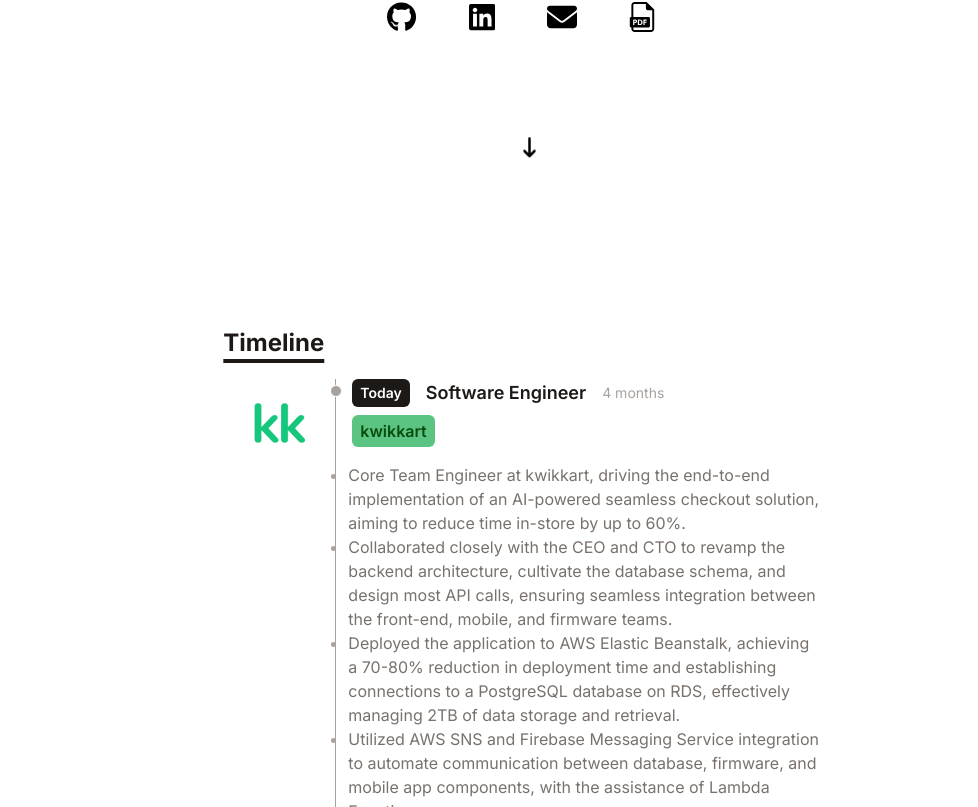
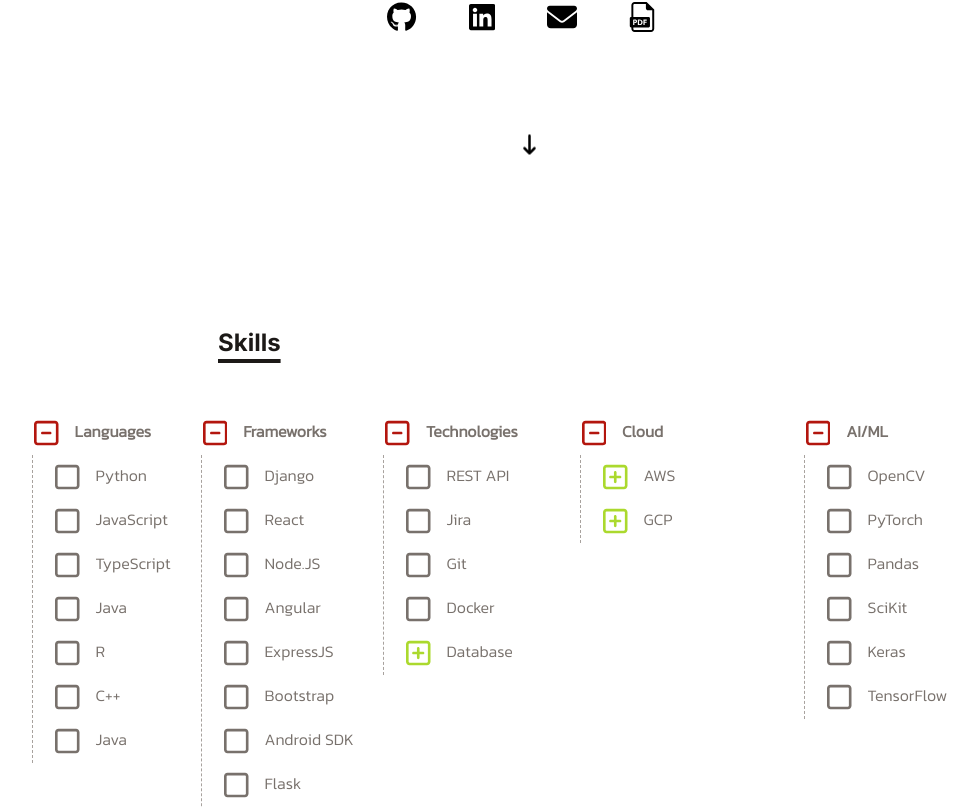
Before and after one commit to abhawsar10/AB-Portfolio, a React (Vite) app: page / in a window 1280 px wide. Shown: the part 513-1320 px from the top of the page, without its empty margins (118-1096 px from the left). Built offline with nearby package versions, Linux system fonts and the light colour scheme.

Commit message:
Added Skills Section

```diff
--- a/index.html
+++ b/index.html
@@ -21,6 +21,8 @@
     <link rel="preconnect" href="https://fonts.gstatic.com" crossorigin>
     <link href="https://fonts.googleapis.com/css2?family=Inter:wght@300;400;500;600;700&family=Pixelify+Sans:wght@400;500&family=Young+Serif&display=swap" rel="stylesheet">
 
+    <link href="https://fonts.googleapis.com/css2?family=Kanit:wght@300&family=Poppins&display=swap" rel="stylesheet">
+
   </head>
   <body>
     <div id="root"></div>
--- a/package.json
+++ b/package.json
@@ -17,7 +17,9 @@
     "babel-plugin-macros": "^3.1.0",
     "react": "^18.2.0",
     "react-dom": "^18.2.0",
-    "react-scroll": "^1.8.9"
+    "react-scroll": "^1.8.9",
+    "react-use-measure": "^2.1.1",
+    "styled-components": "^6.1.0"
   },
   "devDependencies": {
     "@tailwindcss/nesting": "^0.0.0-insiders.565cd3e",
--- a/src/App.jsx
+++ b/src/App.jsx
@@ -5,6 +5,7 @@
 import Timeline from './components/Timeline'
 import Footer from './components/Footer'
 import Intro from './components/Intro'
+import Skills from './components/Skills/Skills'
 
 
 function App() {
@@ -77,6 +78,7 @@
       <div className='bg-white dark:bg-stone-900 text-stone-900 dark:text-stone-300 min-h-screen font-inter '>
         <div className='max-w-5xl w-11/12 mx-auto'>
           <Intro/>
+		  <Skills/>
           <Timeline theme={theme}/>
           <Portfolio/>
           <Contact id="contactesh"/>
--- a/src/components/Intro.jsx
+++ b/src/components/Intro.jsx
@@ -106,7 +106,7 @@
 
             <div className={`text-5xl md:text-7xl mb-1 md:mb-3 font-bold
                 ${timer1 ? 'text-black dark:text-white' : 'text-transparent'}
-                transition-all ease-in-out duration-1000 font-inter`}
+                transition-all ease-in-out duration-1000 font-kanit`}
                 >
                 Ankit Bhawsar
             </div>
--- /dev/null
+++ b/src/components/Skills/Skills.tsx
@@ -0,0 +1,168 @@
+import React,{useRef,useState,useEffect} from "react";
+import { useSpring, a } from '@react-spring/web'
+import useMeasure from 'react-use-measure'
+import { TreeTitle, Frame, Content } from './skills_styles'
+import Title from "../Title";
+
+
+const Minus = (
+    <svg xmlns="http://www.w3.org/2000/svg" height="1.75em" viewBox="0 0 448 512">
+    <path fill="#b3160e" d="M64 80c-8.8 0-16 7.2-16 16V416c0 8.8 7.2 16 16 16H384c8.8 0 16-7.2 16-16V96c0-8.8-7.2-16-16-16H64zM0 96C0 60.7 28.7 32 64 32H384c35.3 0 64 28.7 64 64V416c0 35.3-28.7 64-64 64H64c-35.3 0-64-28.7-64-64V96zM152 232H296c13.3 0 24 10.7 24 24s-10.7 24-24 24H152c-13.3 0-24-10.7-24-24s10.7-24 24-24z"/></svg>
+  )
+
+  const Plus = (
+    <svg xmlns="http://www.w3.org/2000/svg" height="1.75em" viewBox="0 0 448 512">
+    <path fill="#abd92e" d="M64 80c-8.8 0-16 7.2-16 16V416c0 8.8 7.2 16 16 16H384c8.8 0 16-7.2 16-16V96c0-8.8-7.2-16-16-16H64zM0 96C0 60.7 28.7 32 64 32H384c35.3 0 64 28.7 64 64V416c0 35.3-28.7 64-64 64H64c-35.3 0-64-28.7-64-64V96zM200 344V280H136c-13.3 0-24-10.7-24-24s10.7-24 24-24h64V168c0-13.3 10.7-24 24-24s24 10.7 24 24v64h64c13.3 0 24 10.7 24 24s-10.7 24-24 24H248v64c0 13.3-10.7 24-24 24s-24-10.7-24-24z"/></svg>
+  )
+
+  const Close = (
+    <svg xmlns="http://www.w3.org/2000/svg" height="1.75em" viewBox="0 0 448 512">
+    <path fill="#78716c" d="M384 80c8.8 0 16 7.2 16 16V416c0 8.8-7.2 16-16 16H64c-8.8 0-16-7.2-16-16V96c0-8.8 7.2-16 16-16H384zM64 32C28.7 32 0 60.7 0 96V416c0 35.3 28.7 64 64 64H384c35.3 0 64-28.7 64-64V96c0-35.3-28.7-64-64-64H64z"/></svg>
+)
+
+
+
+
+function usePrevious<T>(value: T) {
+    const ref = useRef<T>()
+    useEffect(() => void (ref.current = value), [value])
+    return ref.current
+  }
+
+const Tree = React.memo<
+    React.HTMLAttributes<HTMLDivElement> & {
+        defaultOpen?: boolean;
+        name: string | JSX.Element;
+        style?: React.CSSProperties;
+    }
+    >(({ children, name, style, defaultOpen = false }) => {
+
+        const [isOpen, setOpen] = useState(defaultOpen)
+        const previous = usePrevious(isOpen)
+        const [ref, { height: viewHeight }] = useMeasure()
+        const { height, opacity, y } = useSpring({
+            from: { height: 0, opacity: 0, y: 0 },
+            to: {
+            height: isOpen ? viewHeight : 0,
+            opacity: isOpen ? 1 : 0,
+            y: isOpen ? 0 : 20,
+            },
+        })
+
+        // @ts-ignore
+        const Icon = children ? (isOpen ? Minus : Plus) : Close;
+
+        return (
+            // <div className="relative p-1 overflow-hidden whitespace-nowrap text-white">
+            <Frame>
+                <div className="flex">
+                    <div className=" flex-none p-2 cursor-pointer justify-center items-center" onClick={() => setOpen(!isOpen)} >
+                        {Icon}
+                    </div>
+                    <div className="flex-auto p-2">
+                        <TreeTitle style={style}>{name}</TreeTitle>
+                    </div>
+                </div>
+                <Content
+                    style={{
+                    opacity,
+                    height: isOpen && previous === isOpen ? 'auto' : height,
+                    }}>
+                    <a.div ref={ref} style={{ y }} children={children} />
+                </Content>
+             </Frame>
+            // </div>
+        )
+    })
+
+
+
+export default function Skills(){
+
+    return (
+        <>
+            <div className="h-10"></div>
+            <div className="flex flex-col mt-6 mb-4 md:flex-row item-center ">
+                <div className="grid grid-cols-2 ml-52 flex-container" >
+
+                </div>
+                <Title id={"Skills"}>Skills</Title>
+            </div>
+            <div className="flex flex-wrap h-auto justify-left p-2" style={{ minHeight: '50em' }}>
+
+                <div className="m-0 p-2">
+                    <Tree name="Languages" style={{fontWeight:'bold'}} defaultOpen>
+                        <Tree name="Python" />
+                        <Tree name="JavaScript" />
+                        <Tree name="TypeScript" />
+                        <Tree name="Java" />
+                        <Tree name="R" />
+                        <Tree name="C++" />
+                        <Tree name="Java" />
+                    </Tree>
+                </div>
+
+
+
+                <div className="m-0 p-2">
+                    <Tree name="Frameworks" style={{fontWeight:'bold'}} defaultOpen>
+                        <Tree name="Django" />
+                        <Tree name="React" />
+                        <Tree name="Node.JS" />
+                        <Tree name="Angular" />
+                        <Tree name="ExpressJS" />
+                        <Tree name="Bootstrap" />
+                        <Tree name="Android SDK" />
+                        <Tree name="Flask"/>
+                        <Tree name="Tailwind" />
+                    </Tree>
+                </div>
+
+
+
+                <div className="m-0 p-2">
+                    <Tree name="Technologies" style={{fontWeight:'bold'}} defaultOpen>
+                        <Tree name="REST API" />
+                        <Tree name="Jira" />
+                        <Tree name="Git" />
+                        <Tree name="Docker" />
+                        <Tree name="Database">
+                            <Tree name="MySQL" />
+                            <Tree name="PostgreSQL" />
+                            <Tree name="MongoDB" />
+                        </Tree>
+                    </Tree>
+                </div>
+
+                <div className="m-0 p-2">
+                    <Tree name="Cloud" style={{fontWeight:'bold'}} defaultOpen>
+                        <Tree name="AWS" >
+                            <Tree name="Lambda" />
+                            <Tree name="EB" />
+                            <Tree name="EC2" />
+                            <Tree name="S3" />
+                            <Tree name="RDS" />
+                        </Tree>
+                        <Tree name="GCP" >
+                            <Tree name="App Engine" />
+                            <Tree name="Cloud Compute" />
+                        </Tree>
+                    </Tree>
+                </div>
+
+                <div className="m-0 p-2">
+                    <Tree name="AI/ML" style={{fontWeight:'bold'}} defaultOpen>
+                        <Tree name="OpenCV" />
+                        <Tree name="PyTorch" />
+                        <Tree name="Pandas" />
+                        <Tree name="SciKit" />
+                        <Tree name="Keras" />
+                        <Tree name="TensorFlow" />
+                    </Tree>
+                </div>
+
+            </div>
+        </>
+      )
+
+}
--- /dev/null
+++ b/src/components/Skills/skills_styles.ts
@@ -0,0 +1,23 @@
+import styled from 'styled-components'
+import { animated } from '@react-spring/web'
+
+export const Frame = styled('div')`
+  color: #78716c;
+`
+
+
+export const Content = styled(animated.div)`
+  will-change: transform, opacity, height;
+  margin-left: 6px;
+  padding: 0px 0px 0px 14px;
+  border-left: 1px dashed rgb(168 162 158);
+  overflow: hidden;
+`
+
+export const TreeTitle = styled('span')`
+  font-family: 'Kanit', sans-serif;
+
+  &:hover {
+    color: #abd92e;
+  }
+`
--- a/tailwind.config.js
+++ b/tailwind.config.js
@@ -9,7 +9,8 @@
       fontFamily:{
         inter: ['inter','serif'],
         YS: ['Young Serif','serif'],
-        pixelify: ['Pixelify Sans', 'sans-serif']
+        pixelify: ['Pixelify Sans', 'sans-serif'],
+        kanit: ['Kanit', 'sans-serif']
       }
 
 
```
Also changed, not shown: src/styles/tailwind.css (line endings or trailing spaces), 2 other files (tests, documents, lock files or other folders).
